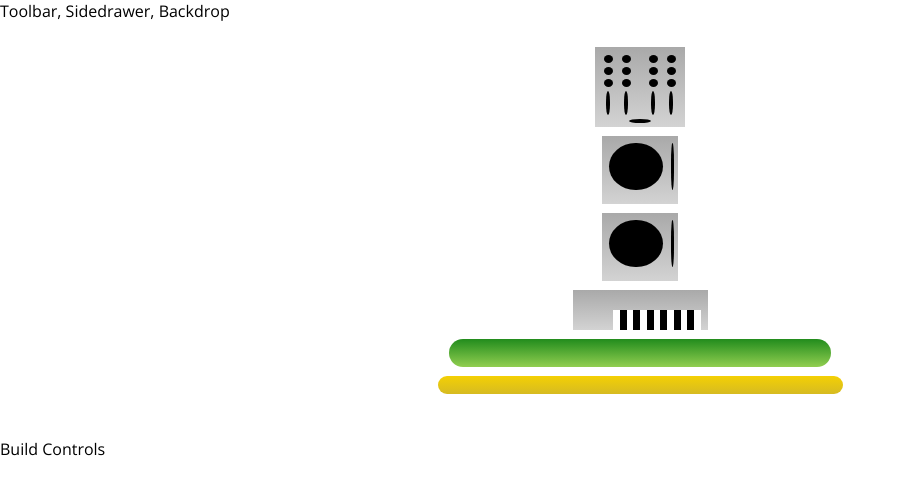
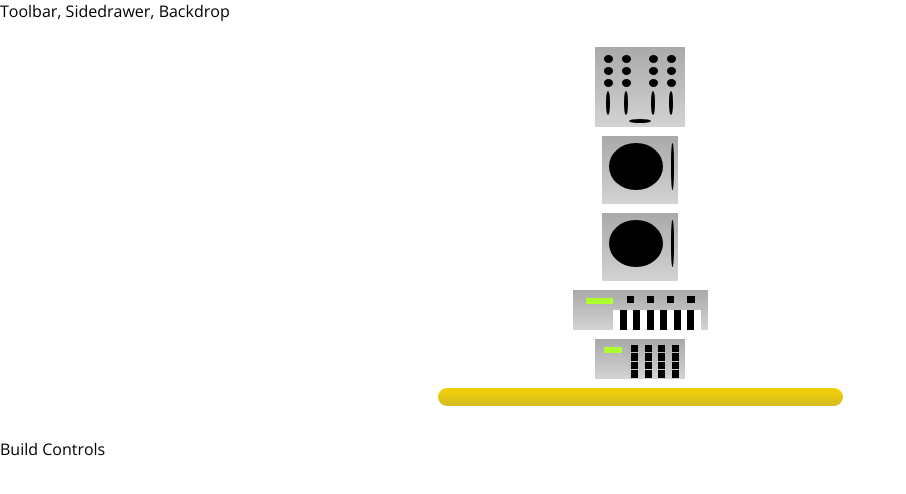
Before and after one commit to ThomasHAOD/digital-performance-setup-builder, a React (Create React App) app: page / in a window 1280 px wide. Shown: the top 494 px of the page, without its empty margins (0-906 px from the left). Built offline with nearby package versions, Linux system fonts and the light colour scheme.

Commit message:
css drum machine finished

```diff
--- a/src/components/DigitalSetup/DigitalGadgets/DigitalGadgets.js
+++ b/src/components/DigitalSetup/DigitalGadgets/DigitalGadgets.js
@@ -33,7 +33,27 @@ class DigitalGadgets extends Component {
         break;
 
       case "drum-machine":
-        gadget = <div className={classes.Salad}></div>;
+        gadget = (
+          <div className={classes.DrumMachine}>
+            <div className={classes.Screen}></div>
+            <div className={classes.DrumPad1}></div>
+            <div className={classes.DrumPad2}></div>
+            <div className={classes.DrumPad3}></div>
+            <div className={classes.DrumPad4}></div>
+            <div className={classes.DrumPad5}></div>
+            <div className={classes.DrumPad6}></div>
+            <div className={classes.DrumPad7}></div>
+            <div className={classes.DrumPad8}></div>
+            <div className={classes.DrumPad9}></div>
+            <div className={classes.DrumPad10}></div>
+            <div className={classes.DrumPad11}></div>
+            <div className={classes.DrumPad12}></div>
+            <div className={classes.DrumPad13}></div>
+            <div className={classes.DrumPad14}></div>
+            <div className={classes.DrumPad15}></div>
+            <div className={classes.DrumPad16}></div>
+          </div>
+        );
         break;
       case "synth":
         gadget = (
@@ -51,6 +71,11 @@ class DigitalGadgets extends Component {
             <div className={classes.WhiteKey6}></div>
             <div className={classes.BlackKey6}></div>
             <div className={classes.WhiteKey7}></div>
+            <div className={classes.Screen}></div>
+            <div className={classes.DrumPad1}></div>
+            <div className={classes.DrumPad2}></div>
+            <div className={classes.DrumPad3}></div>
+            <div className={classes.DrumPad4}></div>
           </div>
         );
         break;
--- a/src/components/DigitalSetup/DigitalGadgets/DigitalGadgets.module.css
+++ b/src/components/DigitalSetup/DigitalGadgets/DigitalGadgets.module.css
@@ -323,10 +323,148 @@
   border-radius: 20px;
 }
 
-.Salad {
-  width: 85%;
-  height: 7%;
+.DrumMachine {
+  height: 10%;
+  width: 20%;
+  background: linear-gradient(darkgrey, lightgrey);
   margin: 2% auto;
-  background: linear-gradient(#228c1d, #91ce50);
-  border-radius: 20px;
+  position: relative;
 }
+
+.Screen {
+  height: 15%;
+  width: 20%;
+  top: 19%;
+  left: 10%;
+  position: absolute;
+  background: greenyellow;
+}
+
+.DrumPad1 {
+  height: 0.8ch;
+  width: 0.8ch;
+  top: 15%;
+  left: 40%;
+  position: absolute;
+  background: black;
+}
+.DrumPad2 {
+  height: 0.8ch;
+  width: 0.8ch;
+  top: 15%;
+  left: 55%;
+  position: absolute;
+  background: black;
+}
+.DrumPad3 {
+  height: 0.8ch;
+  width: 0.8ch;
+  top: 15%;
+  left: 70%;
+  position: absolute;
+  background: black;
+}
+.DrumPad4 {
+  height: 0.8ch;
+  width: 0.8ch;
+  top: 15%;
+  left: 85%;
+  position: absolute;
+  background: black;
+}
+.DrumPad9 {
+  height: 0.8ch;
+  width: 0.8ch;
+  top: 57%;
+  left: 40%;
+  position: absolute;
+  background: black;
+}
+.DrumPad10 {
+  height: 0.8ch;
+  width: 0.8ch;
+  top: 57%;
+  left: 55%;
+  position: absolute;
+  background: black;
+}
+.DrumPad11 {
+  height: 0.8ch;
+  width: 0.8ch;
+  top: 57%;
+  left: 70%;
+  position: absolute;
+  background: black;
+}
+.DrumPad12 {
+  height: 0.8ch;
+  width: 0.8ch;
+  top: 57%;
+  left: 85%;
+  position: absolute;
+  background: black;
+}
+.DrumPad5 {
+  height: 0.8ch;
+  width: 0.8ch;
+  top: 36%;
+  left: 40%;
+  position: absolute;
+  background: black;
+}
+.DrumPad6 {
+  height: 0.8ch;
+  width: 0.8ch;
+  top: 36%;
+  left: 55%;
+  position: absolute;
+  background: black;
+}
+.DrumPad7 {
+  height: 0.8ch;
+  width: 0.8ch;
+  top: 36%;
+  left: 70%;
+  position: absolute;
+  background: black;
+}
+.DrumPad8 {
+  height: 0.8ch;
+  width: 0.8ch;
+  top: 36%;
+  left: 85%;
+  position: absolute;
+  background: black;
+}
+.DrumPad13 {
+  height: 0.8ch;
+  width: 0.8ch;
+  top: 78%;
+  left: 40%;
+  position: absolute;
+  background: black;
+}
+.DrumPad14 {
+  height: 0.8ch;
+  width: 0.8ch;
+  top: 78%;
+  left: 55%;
+  position: absolute;
+  background: black;
+}
+.DrumPad15 {
+  height: 0.8ch;
+  width: 0.8ch;
+  top: 78%;
+  left: 70%;
+  position: absolute;
+  background: black;
+}
+.DrumPad16 {
+  height: 0.8ch;
+  width: 0.8ch;
+  top: 78%;
+  left: 85%;
+  position: absolute;
+  background: black;
+}
```
